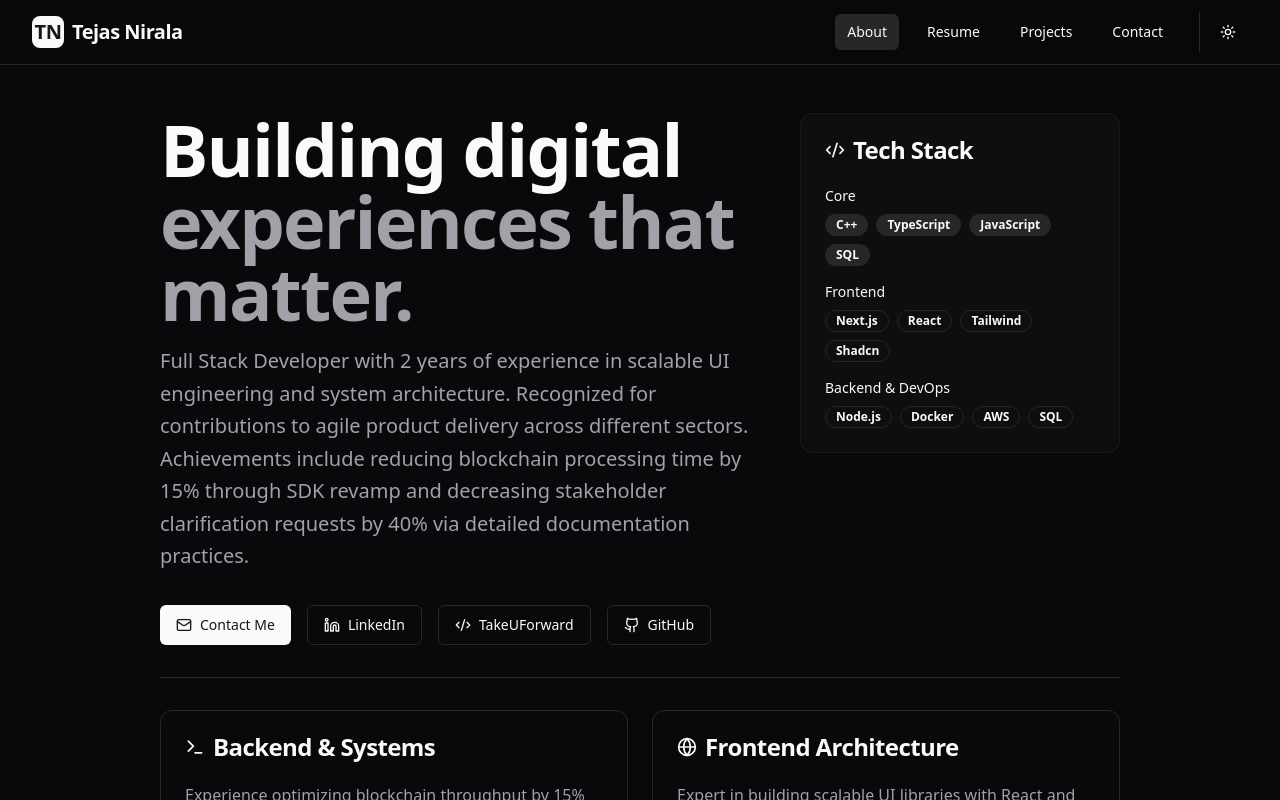
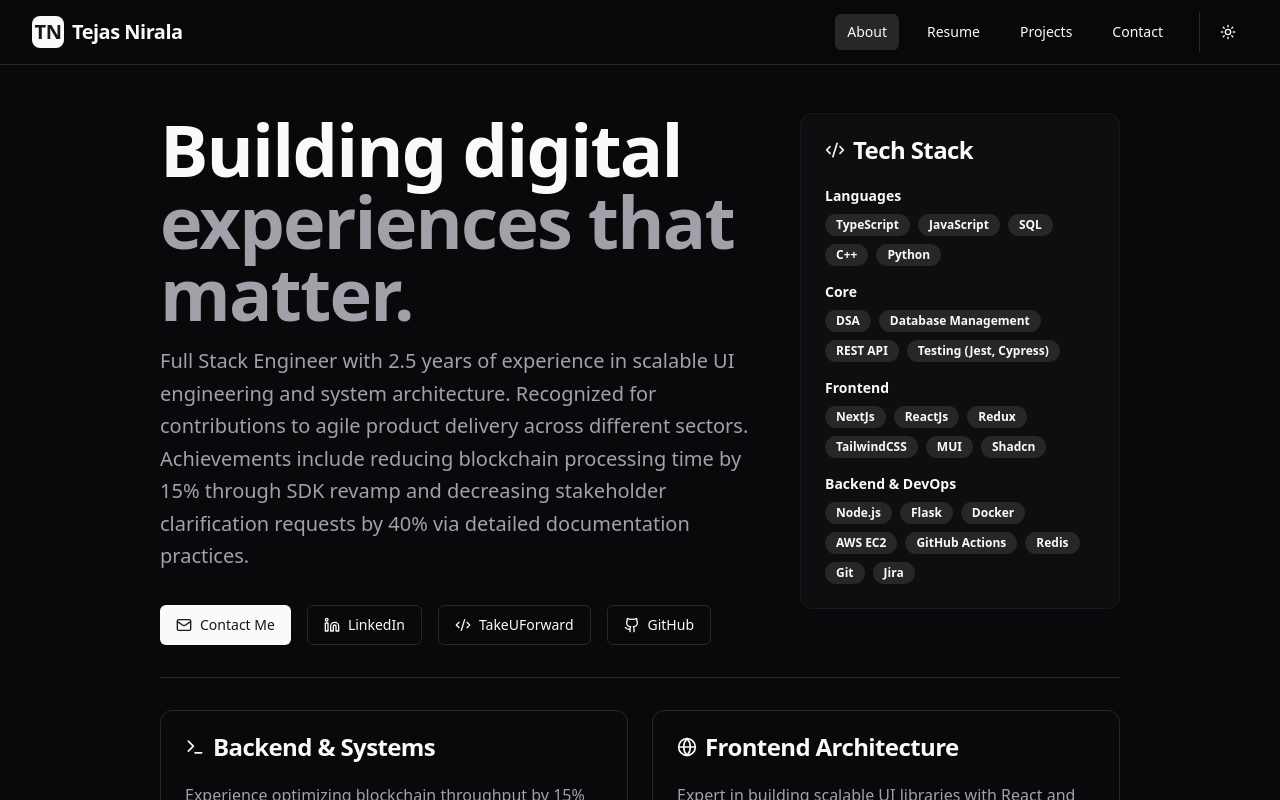
Before and after one commit to tejasnirala/my-profile, a Next.js app: page / in a window 1280 px wide. Shown: the top 800 px of the page. Built offline with nearby package versions, Linux system fonts and the light colour scheme.

Commit message:
fix: updated techstack, footer, project links, and resume pdf

```diff
--- a/src/components/layout/Footer/index.tsx
+++ b/src/components/layout/Footer/index.tsx
@@ -4,10 +4,11 @@ export const Footer = () => {
   return (
     <footer className="border-t bg-muted/50 py-2 md:py-0 mt-auto">
       <div className="container mx-auto flex flex-col items-center justify-between gap-4 md:h-15 md:flex-row px-4 md:px-8 text-sm text-muted-foreground">
-        <p>© 2025 Tejas Nirala. Built with NextJs & Tailwind.</p>
+        <p>© 2025 Tejas Nirala.</p>
         <div className="flex gap-4">
           <a href={`https://${PROFILE.socials.linkedin}`} target="_blank" rel="noreferrer" className="hover:text-foreground transition-colors">LinkedIn</a>
           <a href={`https://${PROFILE.socials.github}`} target="_blank" rel="noreferrer" className="hover:text-foreground transition-colors">GitHub</a>
+          <a href={`https://${PROFILE.socials.takeuforward}`} target="_blank" rel="noreferrer" className="hover:text-foreground transition-colors">TakeUForward</a>
         </div>
       </div>
     </footer>
--- a/src/components/sections/AboutSection/index.tsx
+++ b/src/components/sections/AboutSection/index.tsx
@@ -43,21 +43,27 @@ export const AboutSection = () => {
           </CardHeader>
           <CardContent className="grid gap-4">
             <div>
-              <p className="text-sm font-medium mb-2">Core</p>
+              <p className="text-sm font-medium mb-2 font-semibold">Languages</p>
               <div className="flex flex-wrap gap-2">
                 {PROFILE.skills.languages.map(s => <Badge key={s} variant="secondary">{s}</Badge>)}
               </div>
             </div>
             <div>
-              <p className="text-sm font-medium mb-2">Frontend</p>
+              <p className="text-sm font-medium mb-2 font-semibold">Core</p>
               <div className="flex flex-wrap gap-2">
-                {['Next.js', 'React', 'Tailwind', 'Shadcn'].map(s => <Badge key={s} variant="outline">{s}</Badge>)}
+                {PROFILE.skills.core.map(s => <Badge key={s} variant="secondary">{s}</Badge>)}
               </div>
             </div>
             <div>
-              <p className="text-sm font-medium mb-2">Backend & DevOps</p>
+              <p className="text-sm font-medium mb-2 font-semibold">Frontend</p>
               <div className="flex flex-wrap gap-2">
-                {['Node.js', 'Docker', 'AWS', 'SQL'].map(s => <Badge key={s} variant="outline">{s}</Badge>)}
+                {PROFILE.skills.frontend.map(s => <Badge key={s} variant="secondary">{s}</Badge>)}
+              </div>
+            </div>
+            <div>
+              <p className="text-sm font-medium mb-2 font-semibold">Backend & DevOps</p>
+              <div className="flex flex-wrap gap-2">
+                {PROFILE.skills.backendAndDevops.map(s => <Badge key={s} variant="secondary">{s}</Badge>)}
               </div>
             </div>
           </CardContent>
--- a/src/constants/experience.ts
+++ b/src/constants/experience.ts
@@ -5,6 +5,10 @@ export const EXPERIENCE = [
     period: "Jun 2025 - Present",
     location: "Jaipur, Rajasthan",
     projects: [
+      // {
+      //   name: "OGR: Coupon Code Platform",
+      //   achievements: []
+      // },
       {
         name: "KBAI: Business AI Platform",
         achievements: [
--- a/src/constants/profile.ts
+++ b/src/constants/profile.ts
@@ -9,11 +9,11 @@ export const PROFILE = {
     github: "github.com/tejasnirala",
     takeuforward: "takeuforward.org/profile/tejas_nirala"
   },
-  about: "Full Stack Developer with 2 years of experience in scalable UI engineering and system architecture. Recognized for contributions to agile product delivery across different sectors. Achievements include reducing blockchain processing time by 15% through SDK revamp and decreasing stakeholder clarification requests by 40% via detailed documentation practices.",
+  about: "Full Stack Engineer with 2.5 years of experience in scalable UI engineering and system architecture. Recognized for contributions to agile product delivery across different sectors. Achievements include reducing blockchain processing time by 15% through SDK revamp and decreasing stakeholder clarification requests by 40% via detailed documentation practices.",
   skills: {
-    languages: ["C++", "TypeScript", "JavaScript", "SQL"],
+    languages: ["TypeScript", "JavaScript", "SQL", "C++", "Python"],
     core: ["DSA", "Database Management", "REST API", "Testing (Jest, Cypress)"],
-    technologies: ["NextJs", "ReactJs", "Redux", "TailwindCSS", "MUI", "Shadcn", "NodeJs", "Mongoose", "NoSQL"],
-    devops: ["Docker", "GitHub Workflows", "AWS EC2", "Redis", "Git", "Jira"]
+    frontend: ["NextJs", "ReactJs", "Redux", "TailwindCSS", "MUI", "Shadcn"],
+    backendAndDevops: ["Node.js", "Flask", "Docker", "AWS EC2", "GitHub Actions", "Redis", "Git", "Jira"]
   }
 };
--- a/src/constants/projects.ts
+++ b/src/constants/projects.ts
@@ -3,13 +3,13 @@ export const PROJECTS = [
     title: "KBAI: Business AI Platform",
     description: "A comprehensive business AI platform focusing on scalable UI and secure access.",
     tags: ["NextJs", "MUI", "Cypress", "Auth0", "i18n"],
-    link: "https://stage-kbai.aionsoft.it"
+    link: "https://app-kbai.aionsoft.it"
   },
   {
     title: "Cablinks HR System",
     description: "End-to-end accounting and HR management system handling inventory, billing, and payroll for 1000+ users.",
     tags: ["NodeJs", "Mongoose", "Payroll Logic", "Team Lead"],
-    link: "http://16.170.245.95:3005"
+    link: "https://cablinks.org/"
   },
   {
     title: "Skuchain SDK Revamp",
```
Also changed, not shown: 2 other files (tests, documents, lock files or other folders).
